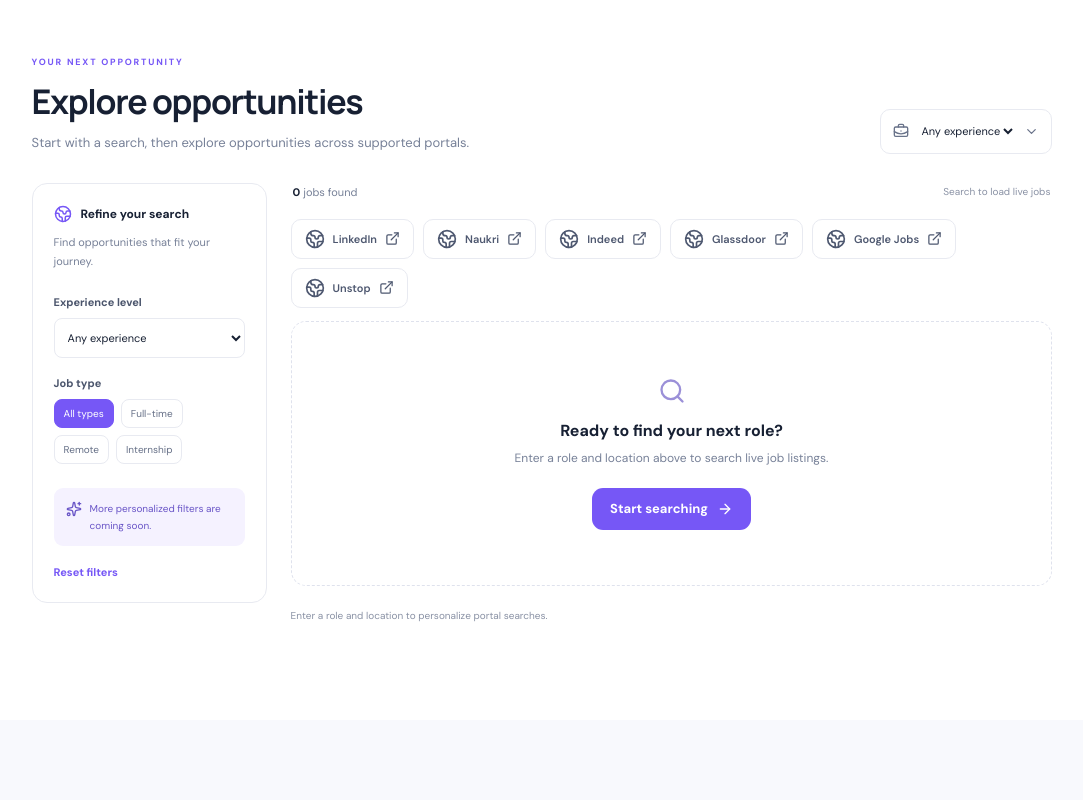
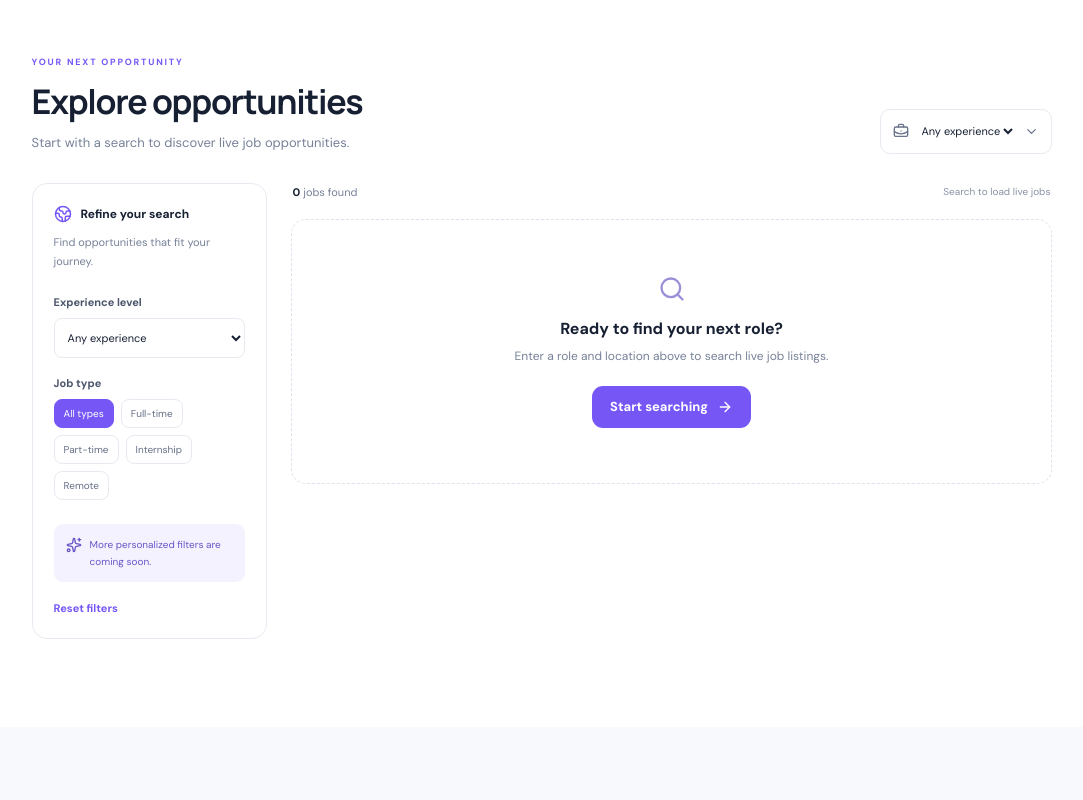
Before and after one commit to harshinibakka/kaam-calm, a React (Vite) app: page / in a window 1280 px wide. Shown: the part 740-1540 px from the top of the page, without its empty margins (98-1181 px from the left). Built offline with nearby package versions, Linux system fonts and the light colour scheme.

Commit message:
Update App.tsx

```diff
--- a/src/App.tsx
+++ b/src/App.tsx
@@ -18,21 +18,6 @@
 } from "lucide-react";
 
 const API_BASE_URL = "https://kaam-calm.onrender.com";
-
-const portals = [
-  {
-    name: "LinkedIn",
-    url: "https://www.linkedin.com/jobs/search/?keywords=",
-  },
-  { name: "Naukri", url: "https://www.naukri.com/" },
-  { name: "Indeed", url: "https://www.indeed.com/jobs?q=" },
-  {
-    name: "Glassdoor",
-    url: "https://www.glassdoor.com/Job/jobs.htm?sc.keyword=",
-  },
-  { name: "Google Jobs", url: "https://www.google.com/search?q=" },
-  { name: "Unstop", url: "https://unstop.com/" },
-];
 
 type Job = {
   id: string;
@@ -65,81 +50,47 @@
     const description = (job.description || "").toLowerCase();
     const title = (job.title || "").toLowerCase();
     const type = (job.type || "").toLowerCase();
+    const searchableText = `${title} ${description} ${type}`;
 
     if (experience === "Fresher") {
-    const isFresher =
-      /fresher|entry.level|intern(ship)?|graduate|0\s*[-–]\s*1\s*year|no experience/.test(
-        `${title} ${description} ${type}`
+      const fresherMatch =
+        /fresher|entry.level|intern(ship)?|graduate|0\s*[-–]\s*1\s*year|no experience|early career/.test(
+          searchableText
         );
-
-    if (!isFresher) return false;
+      if (!fresherMatch) return false;
     }
 
     if (experience === "Experienced") {
-    const isFresher =
-      /fresher|entry.level|intern(ship)?|graduate|no experience/.test(
-        `${title} ${description} ${type}`
+      const fresherOnly =
+        /fresher|entry.level|intern(ship)?|graduate|no experience|early career/.test(
+          searchableText
         );
-
-    if (isFresher) return false;
+      if (fresherOnly) return false;
     }
 
-  if (jobType === "Full-time") {
-    if (!/full.time|permanent/i.test(type)) return false;
+    if (jobType === "Full-time" && !/full[ -]?time|permanent/.test(searchableText)) {
+      return false;
     }
 
-  if (jobType === "Remote") {
-    if (!/remote|work from home|work from anywhere/i.test(
-      `${title} ${description} ${type}`
-    )) return false;
+    if (jobType === "Part-time" && !/part[ -]?time/.test(searchableText)) {
+      return false;
     }
 
-  if (jobType === "Internship") {
-    if (!/intern(ship)?/i.test(`${title} ${description} ${type}`)) {
+    if (
+      jobType === "Remote" &&
+      !/remote|work from home|work from anywhere|fully distributed|anywhere in india/.test(searchableText)
+    ) {
       return false;
     }
+
+    if (jobType === "Internship" && !/intern(ship)?|interns/.test(searchableText)) {
+      return false;
     }
 
     return true;
   });
 
-  const searchText = [
-    role,
-    location,
-    experience !== "Any experience" ? experience : "",
-  ]
-    .filter(Boolean)
-    .join(" ");
 
-  const openPortal = (portalName: string) => {
-    const query = encodeURIComponent(
-      [role || "jobs", location, experience !== "Any experience" ? experience : ""]
-        .filter(Boolean)
-        .join(" ")
-    );
-
-    const portal = portals.find((item) => item.name === portalName);
-    if (!portal) return;
-
-    let url = portal.url;
-
-    if (portalName === "Naukri") {
-      url = `https://www.naukri.com/${(role || "jobs")
-        .toLowerCase()
-        .trim()
-        .replace(/\s+/g, "-")}-jobs`;
-
-      if (location.trim()) {
-        url += `-in-${location.toLowerCase().trim().replace(/\s+/g, "-")}`;
-      }
-    } else if (portalName === "Unstop") {
-      url = `https://unstop.com/search?query=${query}`;
-    } else {
-      url += query;
-    }
-
-    window.open(url, "_blank", "noopener,noreferrer");
-  };
 
   const toggleSaved = (id: string) => {
     setSavedJobs((current) =>
@@ -388,8 +339,8 @@
               {selectedJob
                 ? "Review the role details before applying."
                 : searched
-                  ? "Explore live listings and open more job searches across supported portals."
-                  : "Start with a search, then explore opportunities across supported portals."}
+                  ? "Explore live listings from the connected job source."
+                  : "Start with a search to discover live job opportunities."}
             </p>
           </div>
 
@@ -643,7 +594,7 @@
 
               <div className="filter-label">Job type</div>
               <div className="filter-tags" role="group" aria-label="Filter jobs by type">
-                {["All types", "Full-time", "Remote", "Internship"].map((type) => (
+                {["All types", "Full-time", "Part-time", "Internship", "Remote"].map((type) => (
                   <button
                     key={type}
                     type="button"
@@ -690,20 +641,7 @@
 
               {error && <p role="status">{error}</p>}
 
-              <div className="portal-grid">
-                {portals.map((portal) => (
-                  <button
-                    key={portal.name}
-                    type="button"
-                    className="portal-card"
-                    onClick={() => openPortal(portal.name)}
-                  >
-                    <Globe2 size={20} />
-                    <span>{portal.name}</span>
-                    <ExternalLink size={15} />
-                  </button>
-                ))}
-              </div>
+
 
               {!loading &&
                 filteredJobs.map((job, index) => (
@@ -829,7 +767,7 @@
 
                   <p>
                     {searched
-                      ? "Try another role or location, or open one of the job portals above."
+                      ? "Try another role, location or filter to see more matching jobs."
                       : "Enter a role and location above to search live job listings."}
                   </p>
 
@@ -849,11 +787,6 @@
                 </div>
               )}
 
-              <p className="sort-label">
-                {searchText
-                  ? `Portal searches use: ${searchText}`
-                  : "Enter a role and location to personalize portal searches."}
-              </p>
             </div>
           </div>
         )}
@@ -878,7 +811,7 @@
             <Globe2 size={24} />
             <h3>Discover in one place</h3>
             <p>
-              Search live listings and open searches across supported portals.
+              Browse live job listings from our connected job source.
             </p>
           </article>
 
```
Lines whose indentation alone changed are shown as unchanged.
